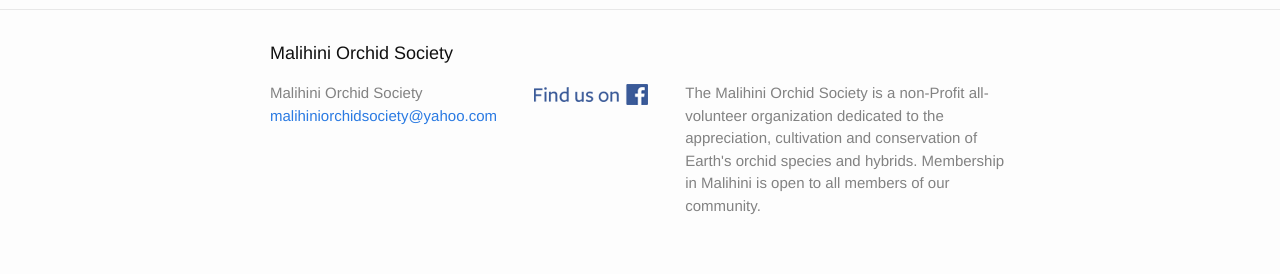
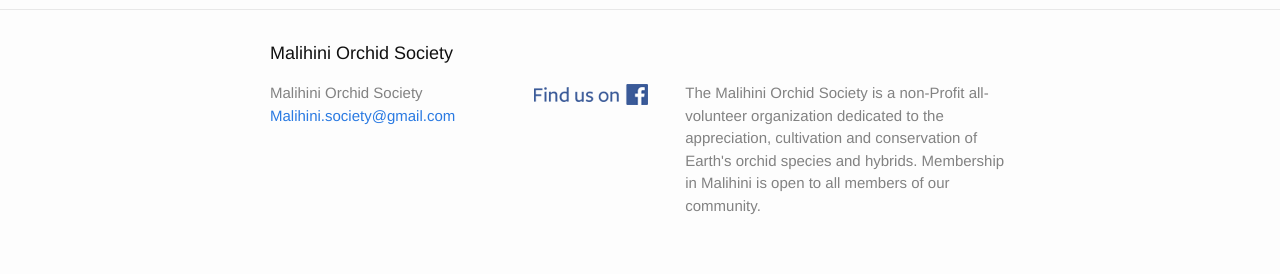
Before and after one commit to malihini/malihini.github.io, a Jekyll site: the page built from index.html, in a window 1280 px wide. Shown: the part 1255-1529 px from the top of the page. Built offline with Jekyll 4.4.1, drawn with Linux system fonts in a browser that asks for light colours.

Commit message:
Update _config.yml
update email address

```diff
--- a/_config.yml
+++ b/_config.yml
@@ -1,6 +1,6 @@
 # Site settings
 title: Malihini Orchid Society
-email: malihiniorchidsociety@yahoo.com
+email: Malihini.society@gmail.com
 description: > # this means to ignore newlines until "baseurl:"
   The Malihini Orchid Society is a non-Profit  all-volunteer organization
   dedicated to the  appreciation, cultivation and conservation of Earth's
```
